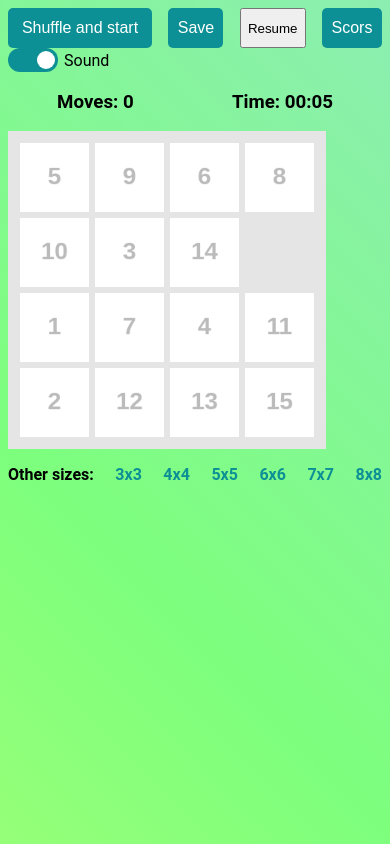
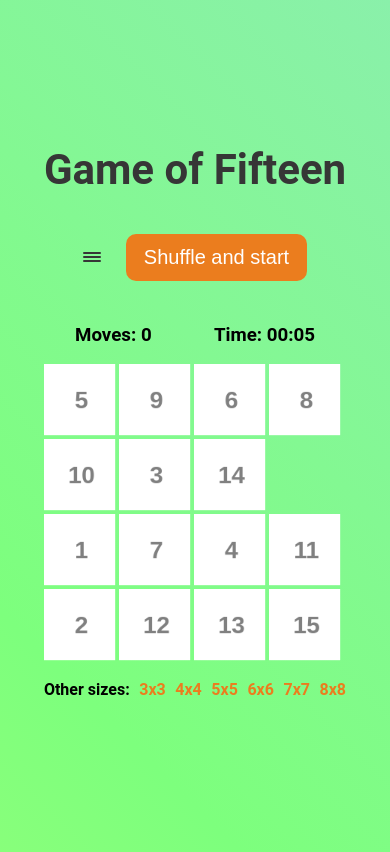
Before and after one commit to AnastasiaSyt/Rsschool_Front-End_course, a website with bundled scripts: page RSS-Gem-Puzzle/index.html in a window 390 px wide. Built offline with nearby package versions, Linux system fonts and the light colour scheme.

Commit message:
feat: added burger-menu and styles

```diff
--- a/RSS-Gem-Puzzle/package.json
+++ b/RSS-Gem-Puzzle/package.json
@@ -1,7 +1,6 @@
 {
   "name": "rss-gem-puzzle",
   "version": "1.0.0",
-  "description": "",
   "private": true,
   "scripts": {
     "test": "echo \"Error: no test specified\" && exit 1",
@@ -16,5 +15,7 @@
     "style-loader": "^3.3.1",
     "webpack": "^5.74.0",
     "webpack-cli": "^4.10.0"
-  }
+  },
+  "main": "index.js",
+  "description": ""
 }
--- a/RSS-Gem-Puzzle/src/index.js
+++ b/RSS-Gem-Puzzle/src/index.js
@@ -7,20 +7,114 @@ const wrapper = document.createElement('div');
 wrapper.classList.add('wrapper');
 document.body.appendChild(wrapper);
 
+//___________Burger Menu________________________
+const backgroundBurger = document.createElement('div');
+backgroundBurger.classList.add('background_burger');
+wrapper.append(backgroundBurger);
+
+const burgerMenu = document.createElement('div');
+burgerMenu.classList.add('burger_menu');
+backgroundBurger.append(burgerMenu);
+
+const burgerActions = document.createElement('ul');
+burgerActions.classList.add('action_burger');
+burgerMenu.append(burgerActions);
+
+const saveBurger = document.createElement('li');
+saveBurger.classList.add('link_burger');
+burgerActions.append(saveBurger);
+const textSaveBurger = document.createTextNode('Save')
+saveBurger.append(textSaveBurger);
+
+const resumeBurger = document.createElement('li');
+resumeBurger.classList.add('link_burger');
+burgerActions.append(resumeBurger);
+const textResumeBurger = document.createTextNode('Resume')
+resumeBurger.append(textResumeBurger);
+
+const scorsBurger = document.createElement('li');
+scorsBurger.classList.add('link_burger');
+burgerActions.append(scorsBurger);
+const textScorsBurger = document.createTextNode('Scors')
+scorsBurger.append(textScorsBurger);
+
+const soundBurger = document.createElement('li');
+soundBurger.classList.add('link_burger');
+burgerActions.append(soundBurger);
+
+const soundSetBurger = document.createElement('div');
+soundSetBurger.classList.add('soundSet');
+soundBurger.append(soundSetBurger);
+
+const soundLabelBurger = document.createElement('label');
+soundLabelBurger.classList.add('switch');
+soundSetBurger.append(soundLabelBurger);
+
+const soundInputBurger = document.createElement('input');
+soundInputBurger.type = 'checkbox';
+soundInputBurger.checked = true;
+soundInputBurger.addEventListener('change', (ev) => {
+    drawer.setAudioState(soundInputBurger.checked);
+});
+soundLabelBurger.append(soundInputBurger);
+
+const soundSpanBurger = document.createElement('span');
+soundSpanBurger.classList.add('round_toggle');
+soundLabelBurger.append(soundSpanBurger);
+
+const soundTextBurger = document.createTextNode('Sound');
+soundSetBurger.append(soundTextBurger);
+
+const closeBurger = document.createElement('span');
+closeBurger.classList.add('close_burger');
+burgerActions.append(closeBurger);
+
+
+//_____________________End Burger menu___________________
+
 const playField = document.createElement('div');
 playField.classList.add('playField');
 wrapper.append(playField);
+
+const gameName = document.createElement('div');
+gameName.classList.add('gameName');
+playField.append(gameName);
+
+const textGameName = document.createTextNode('Game of Fifteen')
+gameName.append(textGameName);
+
+//_______________Burger Icon_____________________
+const startContainer = document.createElement('div');
+startContainer.classList.add('burger_menu_container');
+playField.append(startContainer);
+
+const burgerIcon = document.createElement('div');
+burgerIcon.classList.add('burger_icon');
+startContainer.append(burgerIcon);
+
+const burger = document.createElement('span');
+burger.classList.add('burger');
+burgerIcon.append(burger);
+
+const burgerLine = document.createElement('span');
+burgerLine.classList.add('burger_line');
+burger.append(burgerLine);
+
+
+
+
+const start = document.createElement('button');
+start.classList.add('start');
+startContainer.append(start);
+
+const startText = document.createTextNode('Shuffle and start');
+start.appendChild(startText);
+
 
 const buttons = document.createElement('div');
 buttons.classList.add('buttons');
 playField.append(buttons);
 
-const start = document.createElement('button');
-start.classList.add('start');
-buttons.append(start);
-
-const startText = document.createTextNode('Shuffle and start');
-start.appendChild(startText);
 
 const save = document.createElement('button');
 save.classList.add('save_button');
@@ -126,6 +220,27 @@ for (let i = 0; i < dataFrame.length; i++) {
 
 //_______________Events ___________________________
 
+//______________ Burger menu_________________
+
+(function () {
+
+    burgerIcon.addEventListener('click', openMenu);
+    backgroundBurger.addEventListener('click', closeMenu);
+    closeBurger.addEventListener('click', closeMenu);
+
+    function openMenu() {
+        backgroundBurger.classList.add('active');
+        burgerMenu.classList.add('active');
+    }
+
+    function closeMenu() {
+        backgroundBurger.classList.remove('active');
+        burgerMenu.classList.remove('active');
+    }
+
+}());
+
+
 start.addEventListener('click', startGame);
 
 function startGame() {
--- a/RSS-Gem-Puzzle/src/js/Drawing.js
+++ b/RSS-Gem-Puzzle/src/js/Drawing.js
@@ -64,6 +64,7 @@ export class Drawing {
         this.getCoordinates();
         this.getFinalTiles();
         this.drawTiles();
+
         this.timer.startTimer();
     }
 
@@ -129,22 +130,22 @@ export class Drawing {
                         this.hoveredTile.x === dx &&
                         this.hoveredTile.y === dy
                     ) {
-                        this.ctx.fillStyle = '#0D9095';
+                        this.ctx.fillStyle = '#eb7d1e';
                     } else {
                         this.ctx.fillStyle = 'white';
                     }
 
-                    this.ctx.rect(dx, dy, tileSize, tileSize);
+                    this.ctx.rect(dx, dy, tileSize - 5, tileSize - 5);
                     //this.ctx.drawImage(img, dx, dy);
                     this.ctx.fill();
 
                     //this.ctx.strokeStyle = '#AAAAAA';
-                    this.ctx.strokeStyle = '#e5e5e5';
-                    this.ctx.lineWidth = 8;
-                    this.ctx.stroke();
+                    // this.ctx.strokeStyle = 'gray';
+                    // this.ctx.lineWidth = 8;
+                    // this.ctx.stroke();
 
                     this.ctx.font = 'bold 32px Arial';
-                    this.ctx.fillStyle = '#BBBBBB';
+                    this.ctx.fillStyle = 'gray';
                     this.ctx.textAlign = 'left';
                     this.ctx.textBaseline = 'middle';
 
--- a/RSS-Gem-Puzzle/src/style.css
+++ b/RSS-Gem-Puzzle/src/style.css
@@ -10,12 +10,15 @@
 
 html {
    font-size: 10px;
+   height: 100%;
 }
 
 body {
   font-size: 1.6rem;
   font-family: "Roboto", sans-serif;
+  height: 100%;
   display: flex;
+  justify-content: center;
   align-items: center;
 
   background: linear-gradient(45deg, var(--color1), var(--color2), var(--color3), var(--color4), var(--color5), var(--color6), var(--color7));
@@ -36,13 +39,152 @@ body {
 .playField {
   display: flex;
   flex-direction: column;
+  align-items: stretch;
 }
 
-canvas {
-    /*background-color: #E5E5E5;*/
-    background-color: #e5e5e5;
-    border: 9px solid #e5e5e5;
-    /*border: 9px solid #AAAAAA;*/
+.burger_line {
+  content: "";
+  display: inline-block;
+  position: absolute;
+  background: white;
+  border-radius: 2px;
+  height: 2px;
+  width: 100%;
+}
+
+.burger_menu_container {
+  display: flex;
+  justify-content: center;
+  align-items: center;
+}
+
+.burger {
+  display: none;
+  position: relative;
+  width: 18px;
+  height: 10px;
+}
+
+.burger_icon {
+  margin-bottom: 25px;
+  margin-right: 25px;
+}
+
+.burger::before {
+  content: "";
+  display: inline-block;
+  position: absolute;
+  background: #363636;
+  border-radius: 2px;
+  height: 2px;
+  width: 100%;
+      top: 0;
+      left: 0;
+  }
+.burger::after {
+  content: "";
+  display: inline-block;
+  position: absolute;
+  background: #363636;
+  border-radius: 2px;
+  height: 2px;
+  width: 100%;
+      bottom: 0;
+      left: 0;
+  }
+
+
+.burger_line {
+  content: "";
+  display: inline-block;
+  position: absolute;
+  background: #363636;
+  border-radius: 2px;
+  height: 2px;
+  width: 100%;
+  top: calc( 50% - 1px );
+  left: 0;
+}
+
+.burger_menu {
+  position: fixed;
+  background-color: rgb(255, 255, 255);
+  width: 100%;
+  top: 0;
+  left: 0;
+  z-index: -10;
+  display: flex;
+  flex-direction: column;
+  transform: translateX(-100%);
+  transition: all .2s ease-out;
+}
+
+.burger_menu.active {
+  transform: translateX(0);
+  z-index: 20;
+}
+
+.close_burger {
+  position: absolute;
+  right: 20px;
+  top: 20px;
+  width: 14px;
+  height: 14px;
+}
+
+.close_burger:before, .close_burger:after {
+  position: absolute;
+  left: 15px;
+  content: ' ';
+  height: 18px;
+  width: 2px;
+  background: gray;
+}
+
+.close_burger:before {
+  transform: rotate(45deg);
+}
+
+.close_burger:after {
+  transform: rotate(-45deg);
+}
+
+.background_burger {
+  position: fixed;
+  top: 0;
+  left: 0;
+  margin: 0 auto;
+  width: 100%;
+  height: 100%;
+  z-index: -100;
+  pointer-events: none;
+  background: rgba(0,0,0,0);
+  transition: all .2s ease-out;
+}
+
+.background_burger.active {
+  z-index: 11;
+  pointer-events: all;
+  background: rgba(0,0,0,0.4);
+}
+
+.action_burger{
+  display: flex;
+  flex-direction: column;
+  margin: 42px 20px 10px 50px;
+  font-size: 2.4rem;
+}
+
+.link_burger {
+  margin-bottom: 20px;
+}
+
+.gameName {
+  font-size: 42px;
+  font-weight: bold;
+  text-align: center;
+  color: #363636;
+  margin: 0px 0 40px 0;
 }
 
 canvas:hover {
@@ -53,16 +195,32 @@ canvas:hover {
   display: flex;
   justify-content: space-between;
   flex-wrap: wrap;
+  margin-bottom: 20px;
 }
 
 .start {
-  padding: 8px 8px;
-  width: 144px;
-  height: 40px;
+  padding: 12px 18px;
 
-  background: #0D9095;
+  align-self: center;
+  margin-bottom: 24px;
+
+  background: #eb7d1e;
   border-style: none;
-  border-radius: 5px;
+  border-radius: 10px;
+
+  cursor: pointer;
+
+  color: white;
+  font-size: 20px;
+  transition: all .5s ease-out;
+}
+
+.save_button {
+  padding: 8px 12px;
+
+  background: #eb7d1e;
+  border-style: none;
+  border-radius: 8px;
 
   cursor: pointer;
 
@@ -71,14 +229,12 @@ canvas:hover {
   transition: all .5s ease-out;
 }
 
-.save_button {
-  padding: 8px 8px;
-  width: 55px;
-  height: 40px;
+.resume_button {
+  padding: 8px 12px;
 
-  background: #0D9095;
+  background: #eb7d1e;
   border-style: none;
-  border-radius: 5px;
+  border-radius: 8px;
 
   cursor: pointer;
 
@@ -88,13 +244,11 @@ canvas:hover {
 }
 
 .sound_button {
-  padding: 8px 8px;
-  width: 86px;
-  height: 40px;
+  padding: 8px 12px;
 
-  background: #0D9095;
+  background: #eb7d1e;
   border-style: none;
-  border-radius: 5px;
+  border-radius: 8px;
 
   cursor: pointer;
 
@@ -104,13 +258,11 @@ canvas:hover {
 }
 
 .scors_button {
-  padding: 8px 8px;
-  width: 60px;
-  height: 40px;
+  padding: 8px 12px;
 
-  background: #0D9095;
+  background: #eb7d1e;
   border-style: none;
-  border-radius: 5px;
+  border-radius: 8px;
 
   cursor: pointer;
 
@@ -120,19 +272,23 @@ canvas:hover {
 }
 
 .scors_button:hover {
-  background: #0c6a6d;
+  background: #c53e00;
 }
 
 .sound_button:hover {
-  background: #0c6a6d;
+  background: #c53e00;
 }
 
 .save_button:hover {
-  background: #0c6a6d;
+  background: #c53e00;
+}
+
+.resume_button:hover {
+  background: #c53e00;
 }
 
 .start:hover {
-  background: #0c6a6d;
+  background: #c53e00;
 }
 
 .switch {
@@ -176,11 +332,11 @@ canvas:hover {
 }
 
 input:checked + .round_toggle {
-  background-color: #0D9095;
+  background-color: #eb7d1e;
 }
 
 input:focus + .round_toggle {
-  box-shadow: 0 0 1px #0c6a6d;
+  box-shadow: 0 0 1px #cf670b;
 }
 
 input:checked + .round_toggle::before{
@@ -210,12 +366,12 @@ ul {
 }
 
 li {
-  color: #0D9095;
+  color: #eb7d1e;
   cursor: pointer;
 }
 
 li:hover {
-  color: #0c6a6d;
+  color: #c53e00;
   text-decoration: underline;
 }
 
@@ -239,6 +395,12 @@ canvas {
   canvas {
     width: 300px;
     height: 300px;
+  }
+  .burger {
+    display: inline-block;
+  }
+  .buttons {
+    display: none;
   }
 }
 
```
Also changed, not shown: RSS-Gem-Puzzle/src/js/Shuffle.js (added).
